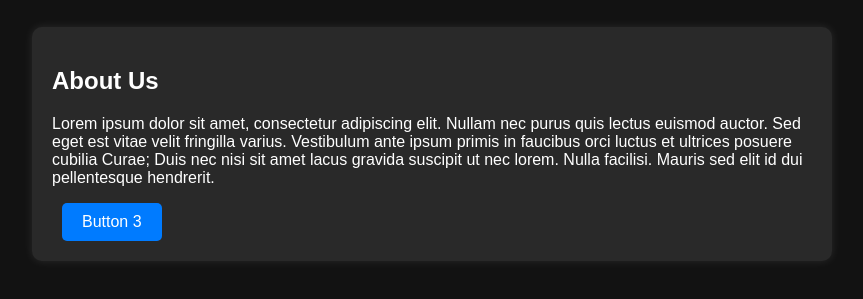
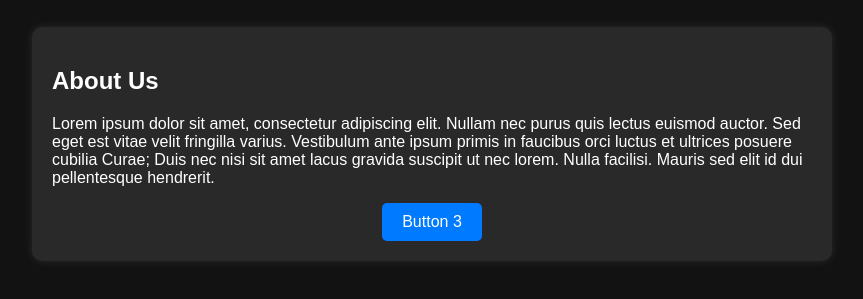
Before and after one commit to HttpAnimation/LamaAI, a plain HTML site: page index.html in a window 1280 px wide. Shown: the part 121-420 px from the top of the page, without its empty margins (208-1071 px from the left). Drawn offline with Linux system fonts and the light colour scheme.

Commit message:
makes the button centered

```diff
--- a/index.html
+++ b/index.html
@@ -59,7 +59,7 @@
     <h2>About Us</h2>
     <p>Lorem ipsum dolor sit amet, consectetur adipiscing elit. Nullam nec purus quis lectus euismod auctor. Sed eget est vitae velit fringilla varius. Vestibulum ante ipsum primis in faucibus orci luctus et ultrices posuere cubilia Curae; Duis nec nisi sit amet lacus gravida suscipit ut nec lorem. Nulla facilisi. Mauris sed elit id dui pellentesque hendrerit.</p>
     <div class="buttons">
-        <a href="#" class="button">Button 3</a>
+        <center><a href="#" class="button">Button 3</a></center>
     </div>
 </div>
 </div>
```
